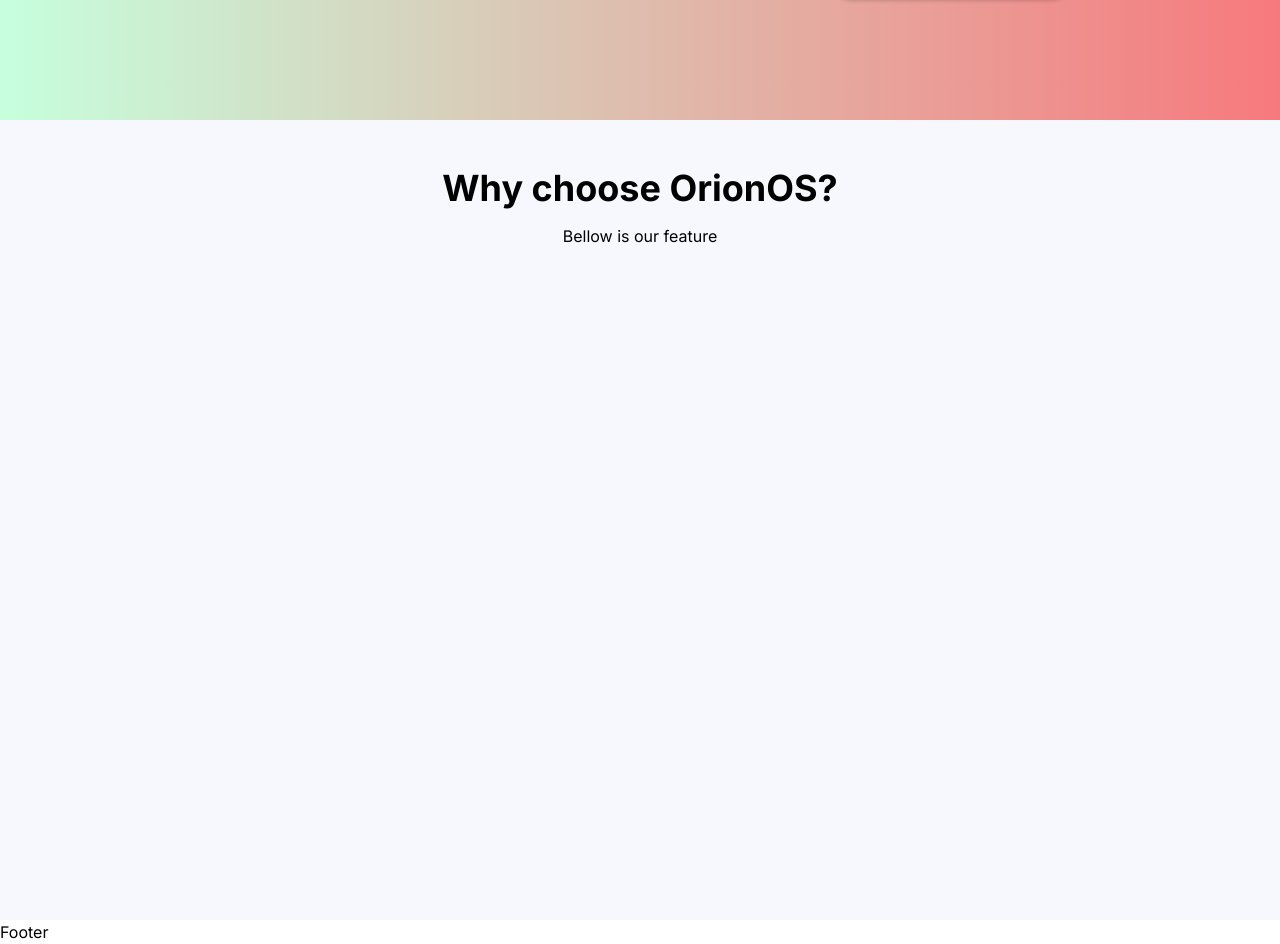
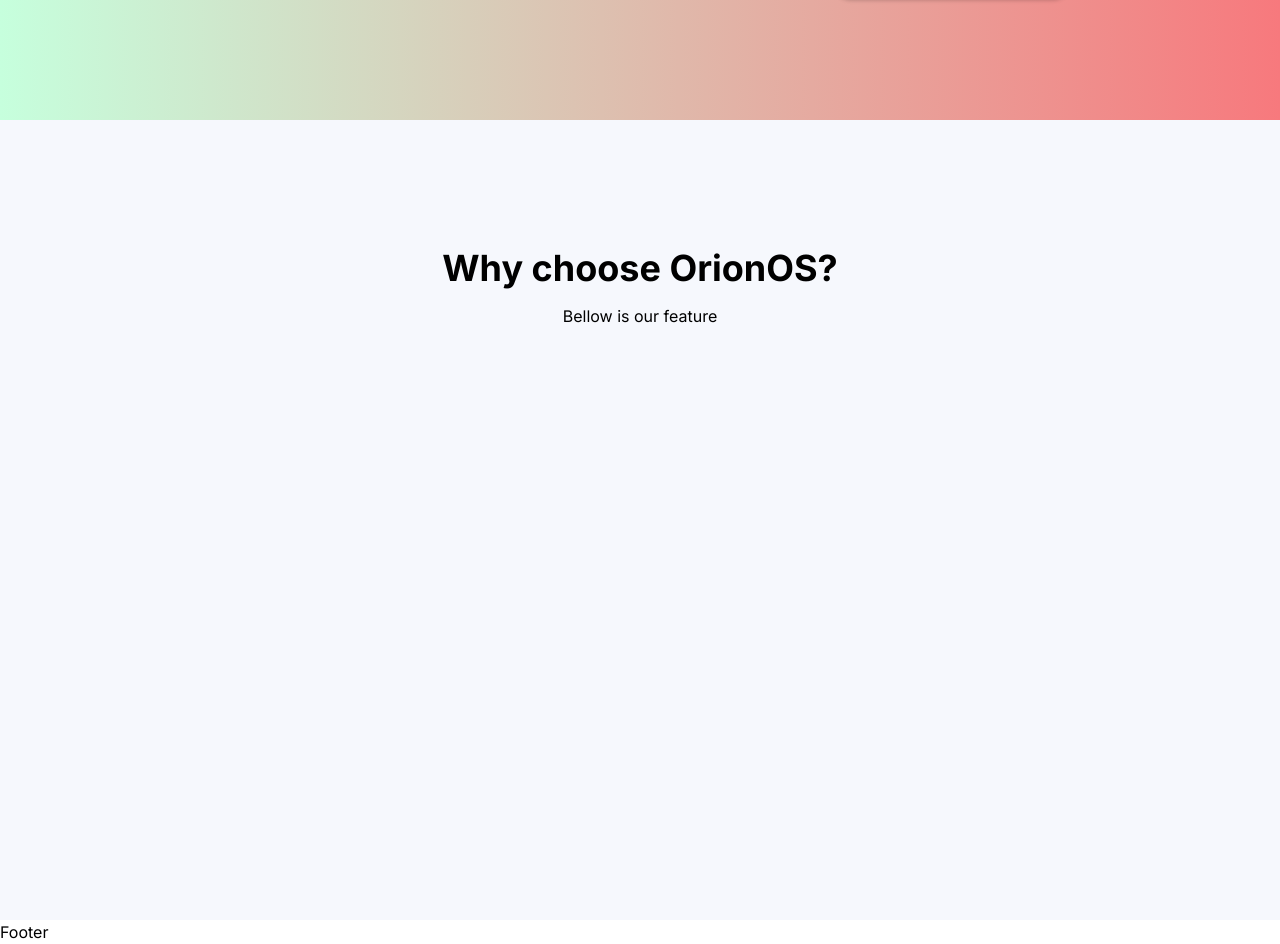
Before and after one commit to Wrdn28/Orion-web, a Next.js app: page / in a window 1280 px wide. Shown: the part 680-1624 px from the top of the page. Built offline with nearby package versions, Linux system fonts and the light colour scheme.

Commit message:
Add padding x

```diff
--- a/src/app/layout.jsx
+++ b/src/app/layout.jsx
@@ -9,8 +9,8 @@
 const inter = Inter({ subsets: ["latin"] });
 
 export const metadata = {
-  title: "Create Next App",
-  description: "Generated by create next app",
+  title: "OrionOS Page",
+  description: "The future is for everyone!",
 };
 
 export default function RootLayout({ children }) {
--- a/src/app/page.jsx
+++ b/src/app/page.jsx
@@ -56,10 +56,10 @@
               </div>
             </div>
           </header>
-          <div className="features w-full min-h-screen py-12">
+          <div className="features w-full min-h-screen py-12 px-5">
             <div className="container mx-auto">
               <div className="text-center mb-12">
-                <h1 className="text-4xl font-bold">
+                <h1 className="text-3xl lg:text-4xl font-bold mt-20">
                   Why choose OrionOS?
                 </h1>
                 <p className="mt-4">
```
